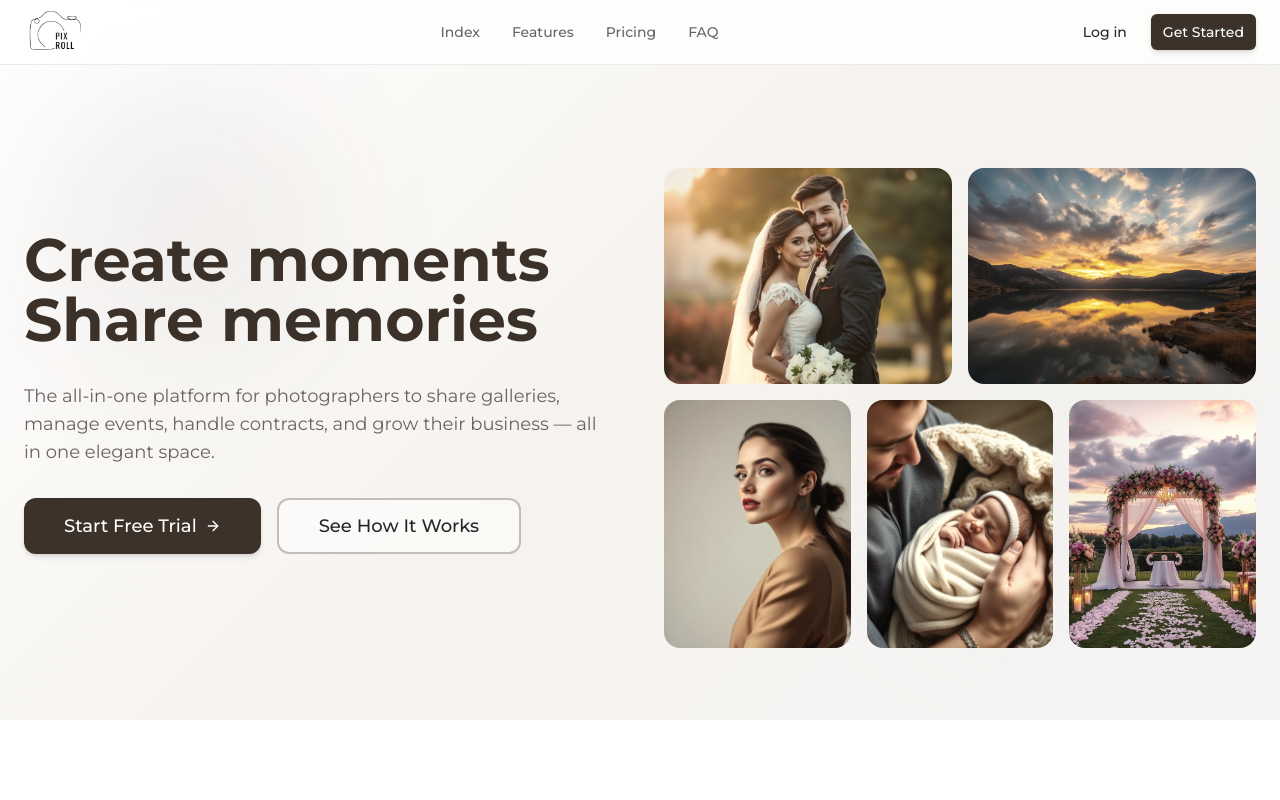
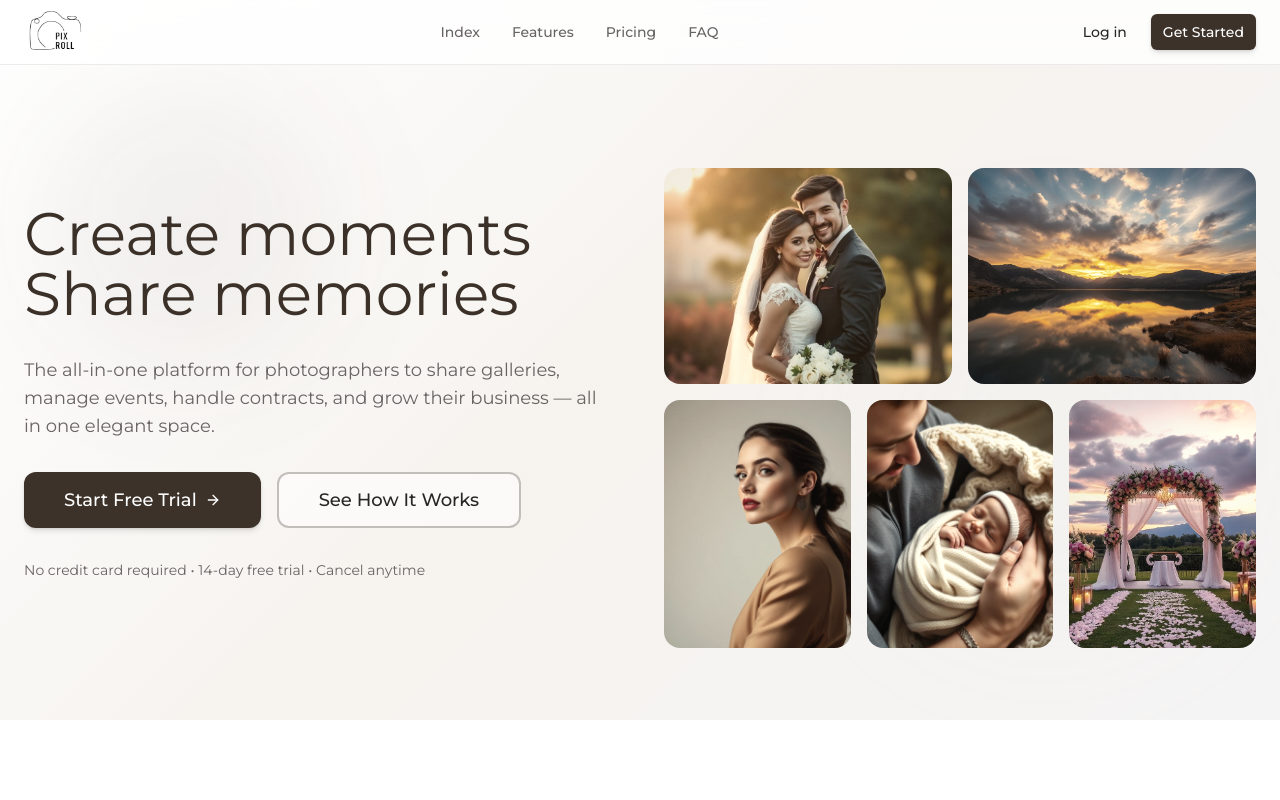
Before and after one commit to shirazar3-sys/bloom-lens-hub, a React (Vite) app: page / in a window 1280 px wide. Shown: the top 800 px of the page. Built offline with nearby package versions, Linux system fonts and the light colour scheme; the HTML template or start-up script is replaced by a standard one.

Commit message:
Code edited in Lovable Code Editor
Edited UI in Lovable

```diff
--- a/src/components/home/HeroSection.tsx
+++ b/src/components/home/HeroSection.tsx
@@ -22,7 +22,7 @@ const HeroSection = () => {
         <div className="grid lg:grid-cols-2 gap-12 items-center">
           {/* Left content */}
           <div className="space-y-8 text-center lg:text-left">
-            <h1 className="text-4xl md:text-5xl lg:text-6xl font-serif font-bold leading-tight animate-fade-up animation-delay-100">
+            <h1 className="text-4xl md:text-5xl lg:text-6xl font-serif leading-tight animate-fade-up animation-delay-100">
               <span className="block">
                 <span className="text-[#3B3129]">Create moments</span>
               </span>
@@ -45,6 +45,10 @@ const HeroSection = () => {
                 See How It Works
               </Button>
             </div>
+
+            <p className="text-sm text-muted-foreground animate-fade-up animation-delay-400">
+              No credit card required • 14-day free trial • Cancel anytime
+            </p>
           </div>
 
           {/* Right content - Photo Grid Collage */}
```
